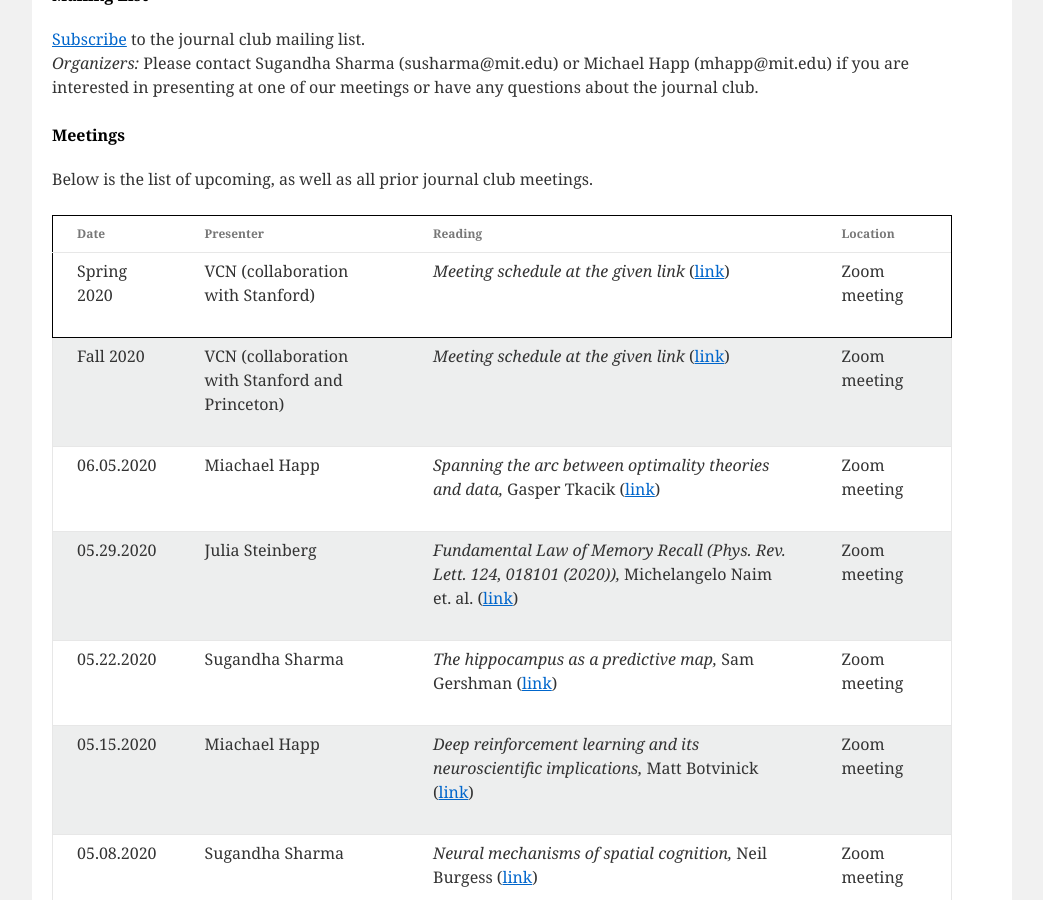
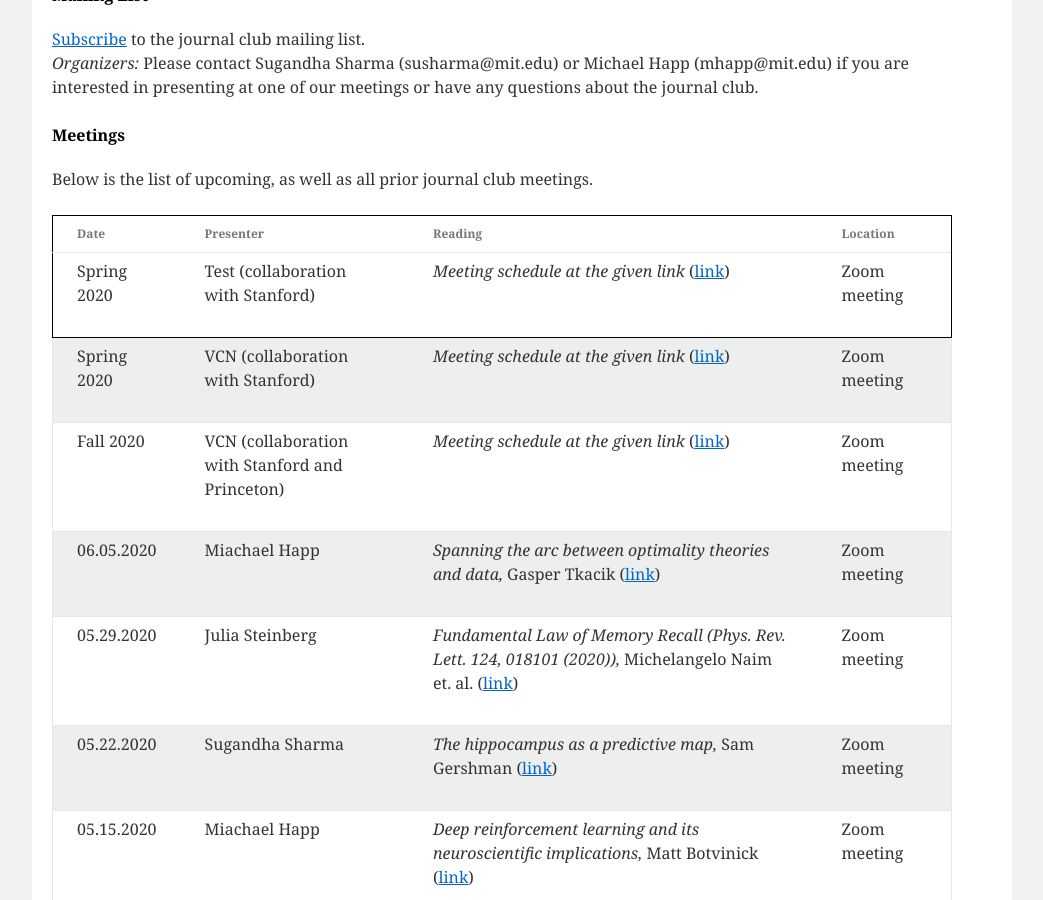
Before and after one commit to compneurojc/compneurojc.github.io, a Jekyll site: the page built from index.html, in a window 1280 px wide and 900 px high, scrolled down 655 px. Shown: the whole window, without its empty margins (118-1161 px from the left). Built offline with Jekyll 4.4.1, drawn with Linux system fonts in a browser that asks for light colours.

Commit message:
test page

```diff
--- a/_data/meeting_info.yml
+++ b/_data/meeting_info.yml
@@ -1,3 +1,11 @@
+- presenter: Test (collaboration with Stanford)
+  date: Spring 2020
+  paper: Meeting schedule at the given link
+  url: https://virtualcompneurojc.github.io/
+  pdf: "None"
+  authors: ""
+  location: "Zoom meeting"
+
 - presenter: VCN (collaboration with Stanford)
   date: Spring 2020
   paper: Meeting schedule at the given link
```
